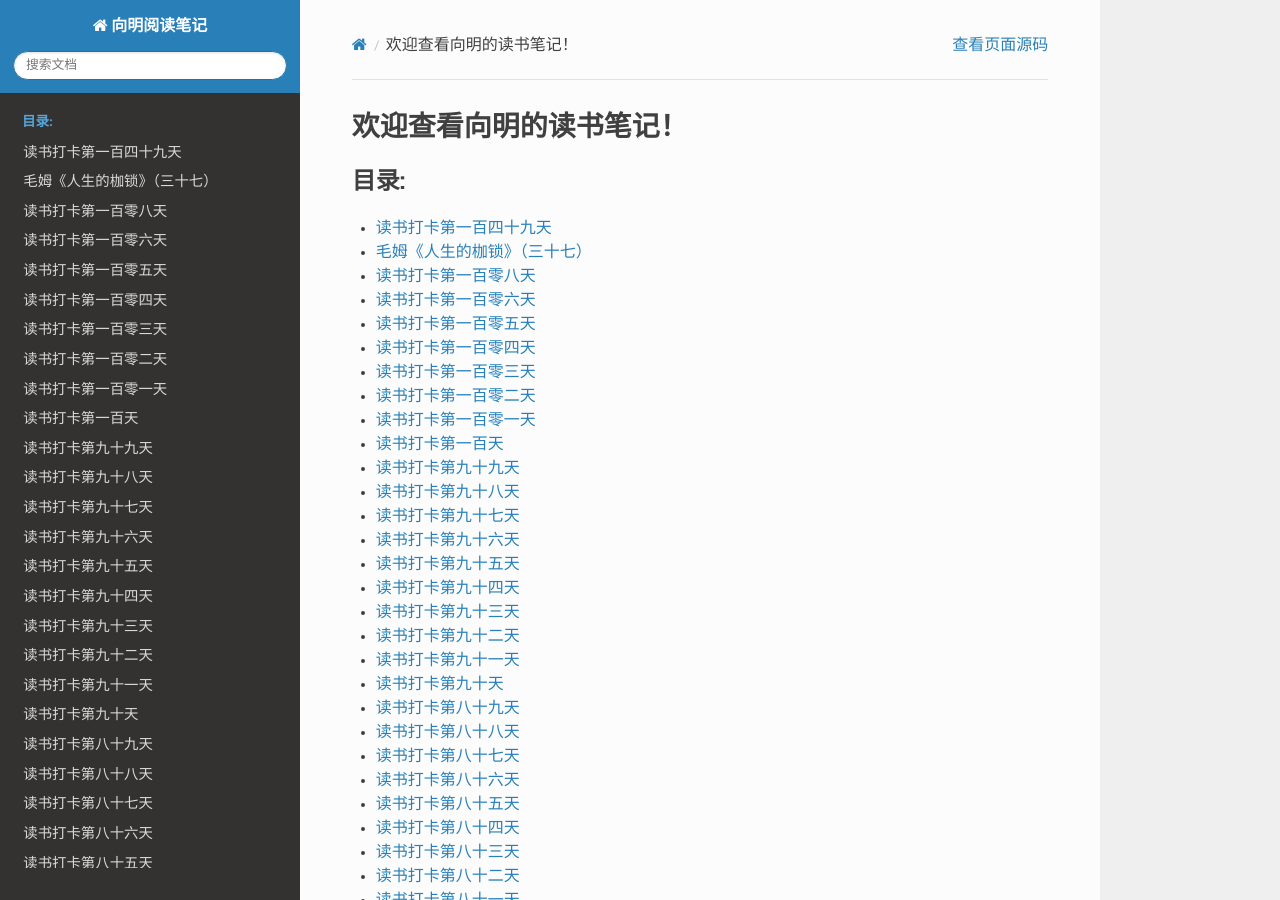
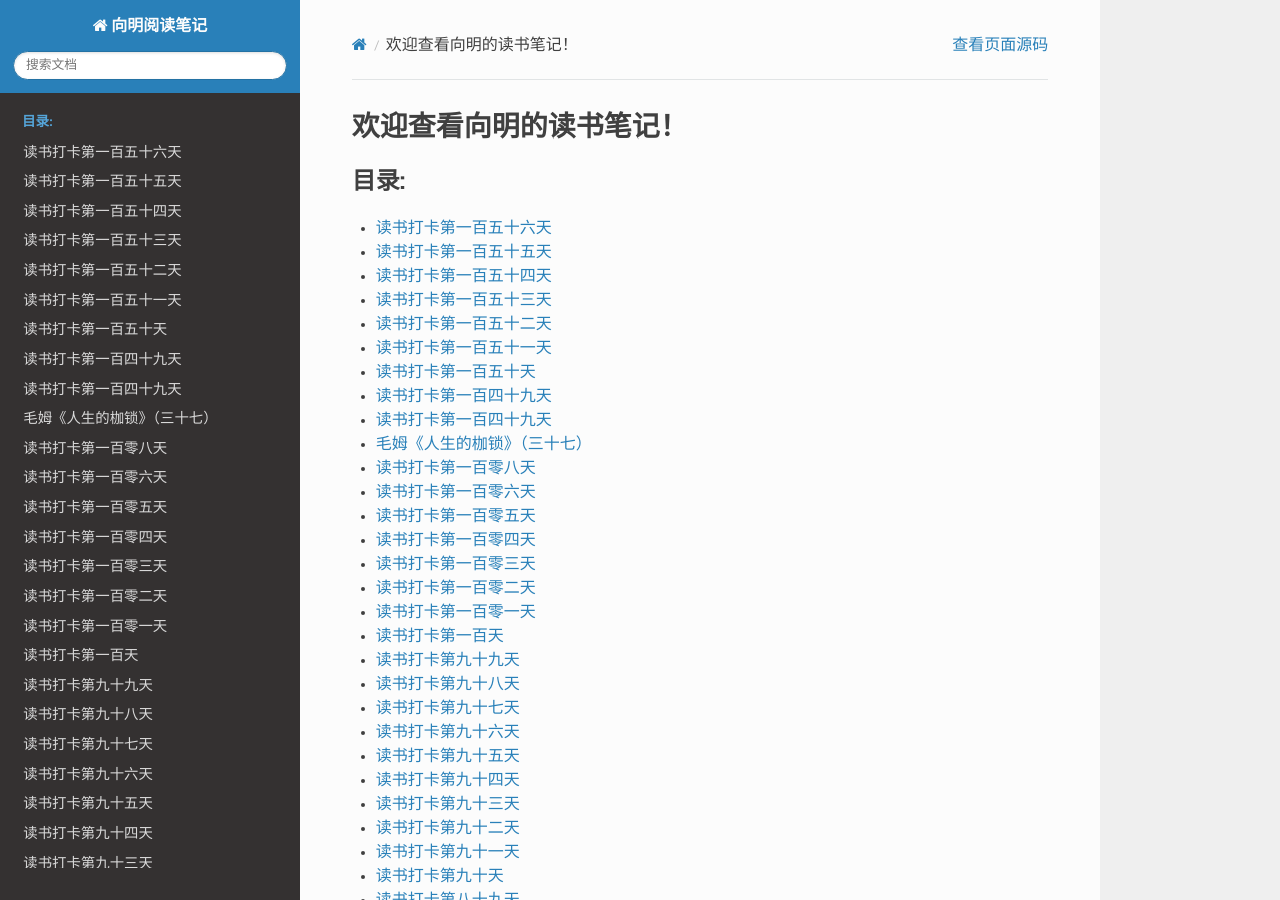
Before and after one commit to xiangming1975/reading, a Sphinx documentation site: the page built from source/index.rst, in a window 1280 px wide and 900 px high. Built offline with Sphinx 7.4.7 and the Read the Docs theme 2.0.0, drawn with Linux system fonts in a browser that asks for light colours; some of the changed lines change nothing that is shown.

Commit message:
开始读艾恺的书。

```diff
--- a/source/2020-11-06.md
+++ b/source/2020-11-06.md
@@ -7,3 +7,15 @@
 《第五卷 天下透明 大明第一档案库的前世今生》
 
 第三章终于开始正题，介绍后湖档案库。
+
+第四章，说黄册舞弊和反舞弊，长见识了！
+
+第五章，说黄册行政开支制度的弊端。我越发觉得，有明一朝，政治、经济、社会制度上各种奇葩各种反人类各种不可思议各种新希望，全都来源于朱元璋这个啥都不懂却强行设计了整个国家的诸般制度的奇男人！
+
+> 其实大明一朝的正税并不算重，真正可怕的都是这些临时加派的杂税杂役。
+
+这是不是恰恰说明了政府对基层的控制力很弱？不光管不到乡镇，甚至对县政府乱收费都没有办法——朝廷要是管得到，会愿意让这么一大块税收变成地方杂税？
+
+到了明朝后期，黄册制度已经形同虚设，玩不下去了。但是还得摸清人口田地的真实情况啊，于是基层诞生了相对真实的白册！而且绝不上交给朝廷！
+
+第六章，黄册的身后事。明朝覆灭后，黄册变成纸甲，变成废品，变成历史资料，最终还剩一点点留在历史档案馆，证明这东西曾经存在过。
--- /dev/null
+++ b/source/2020-11-07.md
@@ -0,0 +1,11 @@
+读书打卡第一百四十九天
+===
+
+马伯庸《显微镜下的大明》（十）
+---
+
+第六卷 胥吏的盛宴 彭县小吏舞弊案
+
+惟名与器不可假人。明朝财政最大的弊端莫过于临时加赋，把本该由朝廷支出的转嫁给某地地方。这样会造成某地负担极重。这是一个不愿意承担财务责任的政府。
+
+吏治种种恶行恶状。因为县令是流官，胥吏是土著，所以胥吏世世代代盘根错节把持县衙行政，欺下瞒上。该怎么消除吏治？按说大家都明白，宰相必起于州部，猛将必发于卒伍。只要允许胥吏参加科举，有正常的升迁通道，他就不可能抱团，而且县令来源于胥吏，他也就清楚胥吏的各种手脚，不会被蒙蔽。好像，从宋朝起，科举就只有明经科，明法科、明算科等其他几科都取消了，是吧？这也就断了胥吏的上升途径，为吏治打下了坚实基础。
--- /dev/null
+++ b/source/2020-11-08.md
@@ -0,0 +1,15 @@
+读书打卡第一百五十天
+===
+
+马伯庸《显微镜下的大明》（十一）
+---
+
+第七卷 正统年间的四条冤魂
+
+这一篇写的很糟糕很简略。这一篇是写党争对无关老百姓的影响，但是没有如前面诸篇那么详实，几句话就结束了，但意思还是能领会到的。
+
+首先我觉得这一篇里面提到的事情算不上党争，只能算政争，毕竟不是两派人物群殴，而只是一个有风骨的官员就事论事。
+
+我倒是能理解政争的官员。为了自身的利益都起来了，谁还在乎你无关小老百姓的死活啊！唯一在乎的只有自己的利益和自己的死活，还不得拼死去斗？
+
+至于想消除政争？那是不可能的，只要还有官僚体系存在，就一定有政争存在。
--- /dev/null
+++ b/source/2020-12-23.md
@@ -0,0 +1,19 @@
+读书打卡第一百五十一天
+===
+
+艾恺《世界范围内的反现代化思潮：论文化守成主义》（一）
+---
+
+前段时间看网络小说，没有做笔记，算是小小放纵一把。现在收心、做笔记！
+
+现代化、文化、守成主义，对我而言，这些词汇都是第一次接触，所以这本书会以摘录为主，评价可能会很少。慢慢来嘛！
+
+----
+
+现代化的定义
+
+作者认为：西化这个词跟没说一样，法国的现代化过程能说西化么？工业化这个词稍微好些，但涵盖范围过窄，只涉及经济和技术领域。
+
+作者给出的定义为：“`一个范围及于社会、经济、政治的过程，其组织与制度的全体朝向以役使自然为目标的系统化的理智运用过程。`”他强调了“擅理智”和“役自然”两个特征。想想也是，好像古代各个文明都不擅长理智，也都不强调征服自然，最起码不是二者兼有的。希腊文明擅长数学和逻辑；欧洲文明被一神教支配；我不觉得这有什么理智；中东文明同样是受一神教支配；印度文明玩神秘去了；中华文明逻辑一塌糊涂，理智远不如感性重要。
+
+作者还提出了一个“控制自然的程度”量化计算公式：`非动物性能源和动物性能源的使用比例。`
--- /dev/null
+++ b/source/2020-12-24.md
@@ -0,0 +1,17 @@
+读书打卡第一百五十二天
+===
+
+艾恺《世界范围内的反现代化思潮：论文化守成主义》（二）
+---
+
+启蒙运动：现代化的诞生
+
+作者认为，现代化诞生的一个必要条件是人们的思想世界要为现代化做好准备，所以他认定启蒙运动是现代化的根源。如果是这样的话，明末如果不出现崇尚思辨理性的儒学的话，岂不是永远不可能自发进入现代化？你要儒学崇尚思辨理性？这似乎有点要刨人祖坟断人根本……
+
+如果景教在中国没有断了传承，最终像佛教一样融入中华文明，会不会为中华文明带来思辨理性？
+
+在英法，启蒙运动将理性从宗教当中抢夺过来，并与宗教对立起来。
+
+启蒙运动树立功利主义，不谈道德。近代以来科学、技术、经济等等大爆发是因为人类挣脱道德枷锁以后私欲大爆发的结果。
+
+功利主义强调人的功用性，也就不再注重个性，将人物化。因为强调功用性，所有事物有用无用都是于人有用无用，所谓人性。只论结果不论过程，只论好坏不论对错。
--- /dev/null
+++ b/source/2020-12-25.md
@@ -0,0 +1,13 @@
+读书打卡第一百五十三天
+===
+
+艾恺《世界范围内的反现代化思潮：论文化守成主义》（三）
+---
+
+反现代化
+
+反现代化和现代化一样诞生于启蒙运动，同样是现代的一种现象。强调历史主义和相对主义。两者系出同源，相同基底。
+
+反现代化认为具体问题具体分析具体解决，不存在普遍真理，认为文化具有个体性。反现代化，`是在腐蚀性的启蒙理性主义的猛烈进攻之下，针对历史衍生的诸般文化与道德价值所作的意识性防卫。`
+
+是谁在理性主义进攻下所做的防卫？传统文化和道德价值？
--- /dev/null
+++ b/source/2020-12-26.md
@@ -0,0 +1,23 @@
+读书打卡第一百五十四天
+===
+
+艾恺《世界范围内的反现代化思潮：论文化守成主义》（四）
+---
+
+现代民族国家、现代国家主义与现代化
+
+现代化出现在英法，反现代化首发于德国，即德国浪漫主义。德国反现代化的种种特征，重又出现在后来亚非拉国家反现代化思潮中。十九世纪初德国相对于法国，就如同二十世纪初亚非拉新兴国家相对于欧洲的地位。
+
+也就是说，反现代化就是国家/民族/文明在现代化的过程中，对现代化过程中出现的种种问题的反思、改良、本土化？
+
+现代国家是现代化的过程之一。
+
+现代国家主义，要求个人向民族国家效忠。个人向乡土、宗族、宗教等效忠的，肯定不是国家主义。这些集团甚至不具有政治性。
+
+> 只有到了19世纪，才产生每个民族应建一个与此民族分布相一致的国家这种要求。
+
+我认为民族国家这个概念是错误的，至少是狭隘的。不应该追求民族认同，应该追求文化认同甚至是文明认同。追求民族认同，只会越分越细，国家越分越小，碎片化。也许欧洲民族分布相对单纯，没有多少杂居聚居，可以追求民族认同。非洲就不应该，部落太小太杂，都弄成民族，都独立建国，只能天天打仗。像中国这样，弄一个非洲文明的概念出来，大家聚在非洲文明的大旗下面，集中力量办大事和和气气奔发展，不好吗？
+
+在现代化过程中，西化和保留传统文化、价值观之间是不可避免有冲突的，是毋庸置言的。
+
+德国浪漫主义很重要，创立了文化民族主义，无意识的为很多社会学科打下基础，首先发展出“文化”这个观念，为反现代化创建了词汇。
--- /dev/null
+++ b/source/2020-12-27.md
@@ -0,0 +1,27 @@
+读书打卡第一百五十五天
+===
+
+艾恺《世界范围内的反现代化思潮：论文化守成主义》（五）
+---
+
+德国浪漫思想与文化民族主义
+
+本节介绍四位德国浪漫主义思想家：哈曼、谢林、赫德、穆涉，他们和歌德等人一起创建了德国浪漫主义运动。
+
+哈曼，来自于落后地区。认为理性不足以解决所有问题。认为所有知识和信仰建立于感性基础上。认同从西方引入的怀疑论者休谟的论调。
+
+谢林，认为宇宙是非理性的，科学只能误解真相。
+
+赫德，主张没有任何文化是另一个文化的工具。对文化和社会的评价标准只能来自于内在，而非外部。他`事实上导致了其后德国思想界对内在的文化和外在的文明两种概念的分立。`
+
+> 美国社会学家麦克依沃认为：“文明”等同于手段，“文化”等同于“目的”。……文明也者，吾人意味着人类为控制生活条件而作的努力中所设立的种种机制与组织另一方面，文化则为在吾人生活与思考方式中，在日常的交往中，在艺术、文学、宗教、消遺及娱乐中所表现的吾人的本性。文化的领域是价值，桥调、情操、理智探险的领域，因此，文化是文明的相对物。
+
+赫德提出国民精神这个概念，`刺激了东欧种种对民族传承进行整顿的学术性工作。`国民精神指的是乡民文化，承载者是乡民。也就是说，中国的国民精神应该从市井和乡村里去找，从二人转、阳戏、山歌里去找？
+
+做民俗传承、历史研究，是自我认同；是害怕被西方文化淹没；是为自己当初的西化而羞愧；是希望证明自己民族对人类有过贡献的；更关键的是，`只有成为了真正的日耳曼人，才能为人类的将来作出贡献。`
+
+穆涉：`文化的认知，是不遵从纯粹理性的分析的。`
+
+大部分反现代化思想共有的一个观念：直觉，在德国浪漫主义运动早期就已经出现了。
+
+> 在反现代化的文化哲学的理脉中，这种直觉能力成了思想者自身所属文化的主要特征；而科学与知识性的思考则被归诸于他们经验中的“西方”。
--- /dev/null
+++ b/source/2020-12-28.md
@@ -0,0 +1,11 @@
+读书打卡第一百五十六天
+===
+
+艾恺《世界范围内的反现代化思潮：论文化守成主义》（六）
+---
+
+民族国家、现代化与国家主义的关系
+
+国家主义、民族国家、现代化，三者相辅相成。
+
+极端文化民族主义者对现代化的感情是矛盾的，爱恨交织的：
```
